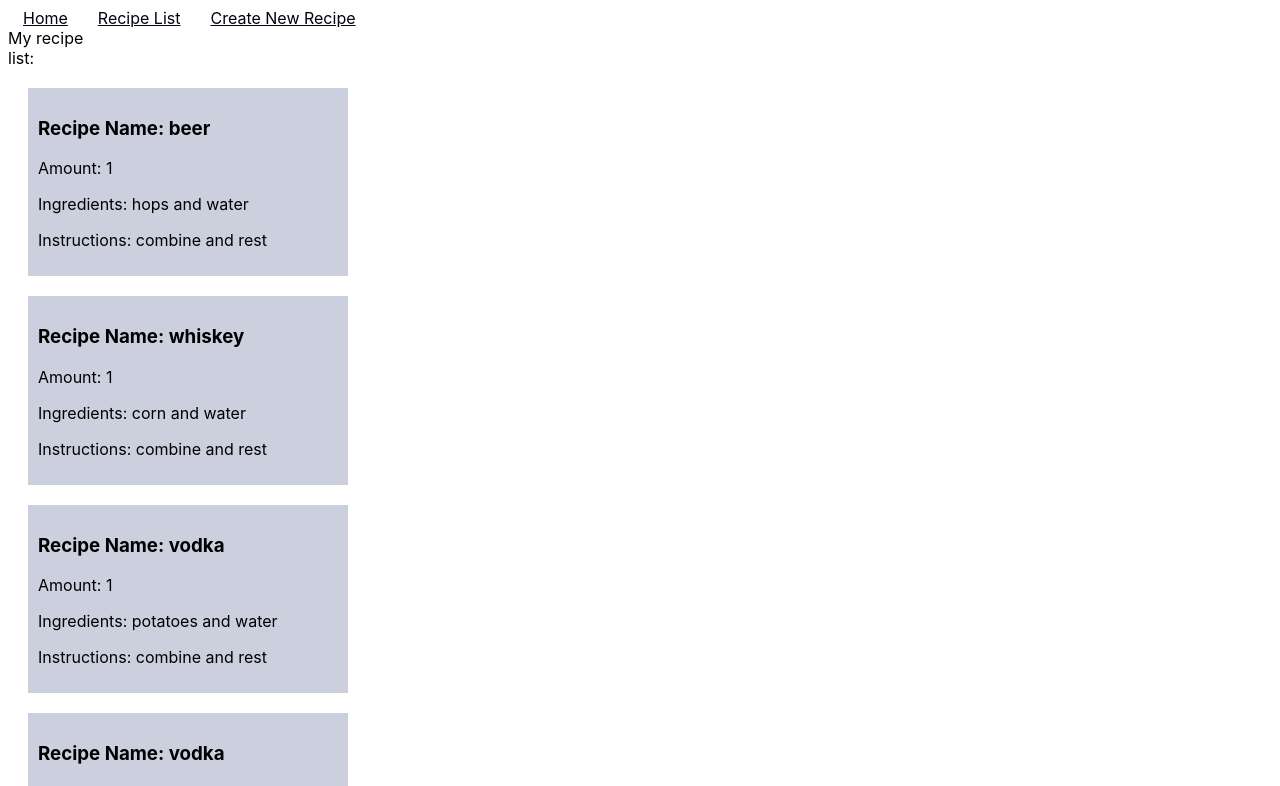
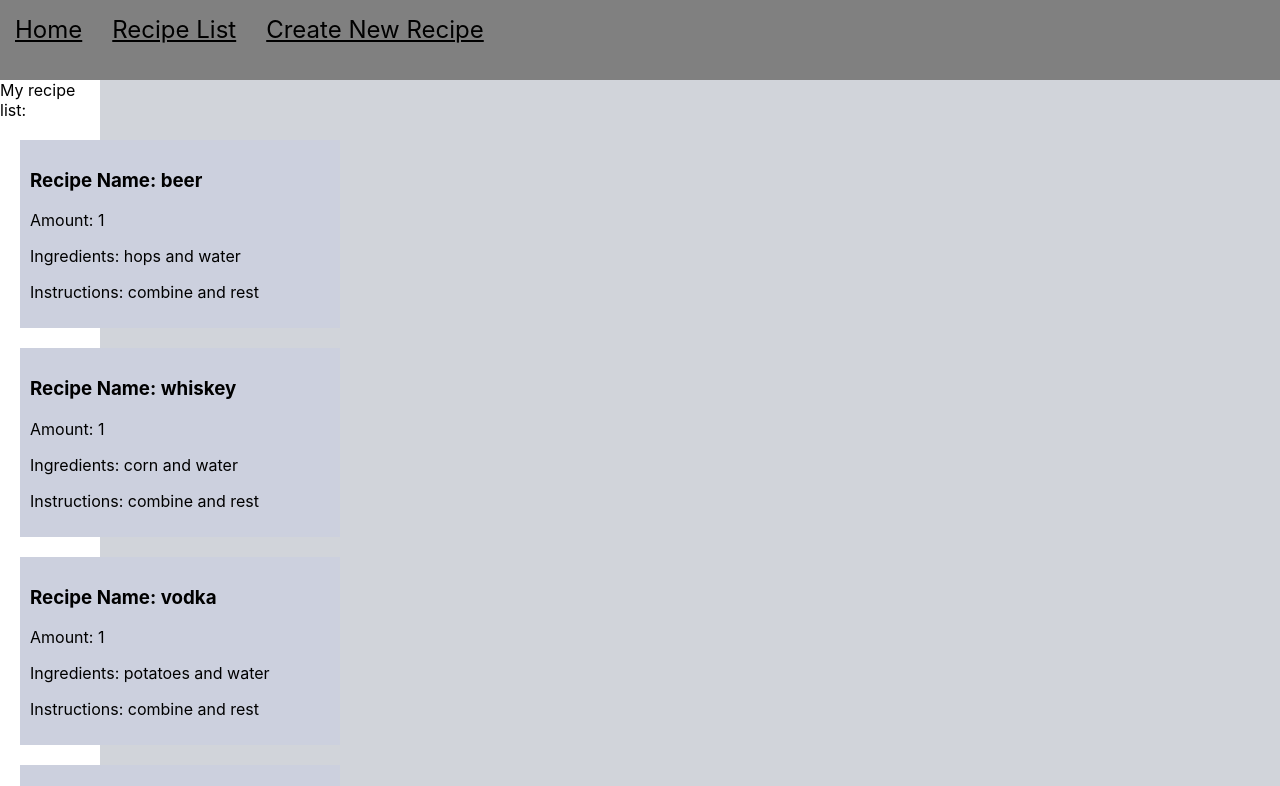
Before and after one commit to FBManley/my-appa, a React (Create React App) app: page /recipelist in a window 1280 px wide. Shown: the top 786 px of the page. Built offline with nearby package versions, Linux system fonts and the light colour scheme; data requests are answered from the project's data file.

Commit message:
styled comp added

```diff
--- a/src/App.css
+++ b/src/App.css
@@ -13,16 +13,6 @@
   }
 }
 
-.App-header {
-  background-color: #1c7027;
-  min-height: 100vh;
-  display: flex;
-  flex-direction: column;
-  align-items: center;
-  justify-content: center;
-  font-size: calc(10px + 2vmin);
-  color: white;
-}
 
 .App-link {
   color: #e1e7e9;
@@ -36,3 +26,9 @@
     transform: rotate(360deg);
   }
 }
+
+body {
+  margin: 0;
+  padding: 0;
+  background:#d1d4da
+}
--- a/src/App.js
+++ b/src/App.js
@@ -11,7 +11,7 @@ import CocktailCard from './element/CocktailCard';
 import RecipeForm from './element/RecipeForm';
 import Home from './element/Home';
 import NavBar from './element/NavBar';
-import './style.css'
+import './styles/StyledNav.js'
 
 function App() {
 
--- a/src/element/CocktailCard.js
+++ b/src/element/CocktailCard.js
@@ -1,5 +1,5 @@
 import React from 'react'
-import styled from 'styled-components'
+import Card from '../styles/StyledCard'
 
  const CocktailCard = ({drinks}) => {
     const {
@@ -32,12 +32,3 @@ import styled from 'styled-components'
 export default CocktailCard;
 //use ingredient to build cocktail in recipeForm
 // fetching this in recipeform: https://www.thecocktaildb.com/api/json/v1/1/random.php
-
-const Card = styled.div`
-  background-color: #ccd0de;
-  width:  600px;
-  height: 600px;
-  padding: 10px;
-  margin: 20px;
-  box-shadow: 10px, 10px, 20px, 0 px, rgb(0, 0, 0, 0.2);
-`
--- a/src/element/NavBar.js
+++ b/src/element/NavBar.js
@@ -1,40 +1,29 @@
 import React from "react";
-import {  NavLink } from "react-router-dom";
-import styled from 'styled-components'
+import {  NavLink} from "react-router-dom";
+import { NavbarLink, NavigationContainer  } from '../styles/StyledNav'
 
 function NavBar() {
   return (
-    <Nav>
-      <NavLink
+    <NavigationContainer>
+      <NavbarLink
         to="/"
-        className='navb'
 
       >
         Home
-      </NavLink>
-      <NavLink
+      </NavbarLink>
+      <NavbarLink
         to="/recipelist"
-        className='navb'
+
       >
         Recipe List
-      </NavLink>
-      <NavLink
+      </NavbarLink>
+      <NavbarLink
         to="/recipe/new"
-        className='navb'
+
       >
         Create New Recipe
-      </NavLink>
-    </Nav>
+      </NavbarLink>
+    </NavigationContainer>
   );
 }
 export default NavBar;
-
-const Nav = styled.div `
-  display: "inline-block";
-  width: "140px";
-  padding: "14px";
-  margin: "0 15px 10px";
-  background-color: "white";
-  text-decoration: "none";
-  color: "#05010f";
-`
--- a/src/element/RecipeForm.js
+++ b/src/element/RecipeForm.js
@@ -84,7 +84,3 @@ const RecipeForm = () => {
 }
 
 export default RecipeForm;
-
-// const Button = styled.div`
-//   background-color: #6b83d1;
-// `
--- a/src/index.css
+++ b/src/index.css
@@ -19,16 +19,3 @@ img {
   height: 300px;
   width: 300px;
 }
-
-.navb {
-color:#030111;
-padding: 15px;
-text: #d46930;
-
-}
-
-.container {
-  flex-direction: row;
-  flex-wrap: wrap;
-  justify-Content: flex-start;
-}
--- /dev/null
+++ b/src/styles/StyledCard.js
@@ -0,0 +1,11 @@
+import styled from 'styled-components'
+
+ const Card = styled.div`
+  background-color: #ccd0de;
+  width:  600px;
+  height: 600px;
+  padding: 10px;
+  margin: 20px;
+  box-shadow: 10px, 10px, 20px, 0 px, rgb(0, 0, 0, 0.2);
+`
+export default Card;
--- /dev/null
+++ b/src/styles/StyledNav.js
@@ -0,0 +1,19 @@
+import {  NavLink } from "react-router-dom";
+import styled from 'styled-components'
+
+export const NavbarLink = styled(NavLink)`
+color: black;
+font-size: x-large;
+text-decoration: underlined;
+display: flex;
+margin: 15px;`
+
+export const NavigationContainer = styled.nav `
+  display: flex;
+  width: 100%;
+  height: 80px;
+  background-color: grey;
+`
+
+
+// export const NavbarContainer = styled.nav``
```
Also changed, not shown: src/style.css (deleted), 1 other file (tests, documents, lock files or other folders).
